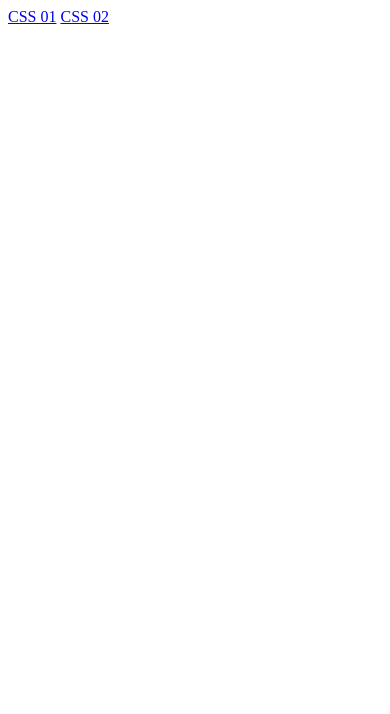
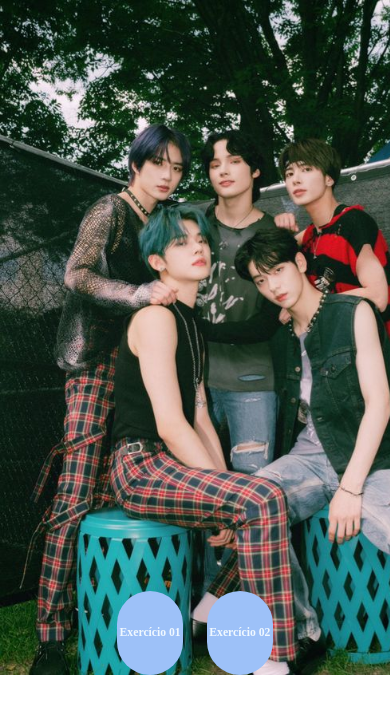
Before and after one commit to vkawaka/gitbattle, a plain HTML site: page index.html in a window 390 px wide. Drawn offline with Linux system fonts and the light colour scheme.

Commit message:
finalizado

```diff
--- a/index.html
+++ b/index.html
@@ -3,10 +3,13 @@
 <head>
     <meta charset="UTF-8">
     <meta name="viewport" content="width=device-width, initial-scale=1.0">
-    <title>Document</title>
+    <link rel="stylesheet" href="./style00.css">
+    <title>Desafio</title>
 </head>
 <body>
-    <a href="./exer01.html">CSS 01</a>
-    <a href="./exer02.html">CSS 02</a>
+   <div class="botoes">
+        <a href="./exer01.html">Exercício 01</a>
+        <a href="./exer02.html">Exercício 02</a>
+   </div>
 </body>
 </html>
--- /dev/null
+++ b/style00.css
@@ -0,0 +1,57 @@
+*{
+    margin: 0;
+    padding: 0;
+    box-sizing: border-box;
+}
+a{
+    text-decoration: none;
+}
+ol, ul, li{
+    list-style: none;
+}
+body{
+    background-image: url(./img/index.gif);
+    background-repeat: no-repeat;
+    background-size: cover;
+    display: flex;
+    justify-content: center;
+}
+a{
+    display: flex;
+    text-decoration: none;
+    background: rgba(157,193,248,255);
+    width: 15vw;
+    height: 10vh;
+    place-items: center;
+    justify-content: center;
+    border-radius: 55px;
+    font-size: 2vw;
+    color: aliceblue;
+    font-weight: 900;
+}
+.botoes{
+    display: flex;
+    flex-direction: row;
+    margin-top: 70vh;
+    gap: 15%;
+}
+@media(max-width: 768px){
+    body{
+        background-image: url(./img/index-mobile.png);
+        background-size: cover;
+        background-repeat: no-repeat;
+    }
+    a{
+        display: flex;
+        text-decoration: none;
+        background: rgba(157,193,248,255);
+        width: 20vw;
+        height: 10vh;
+        place-items: center;
+        justify-content: center;
+        border-radius: 55px;
+        color: aliceblue;
+        font-size: 3vw;
+    }
+    }
+}
--- a/style02.css
+++ b/style02.css
@@ -8,7 +8,7 @@ body{
     justify-content: center;
     margin-top: 50vh;
     padding-right: 8vw;
-    gap: 6vw;
+    gap: 7vw;
 }
 p{
     width: 24px;
@@ -30,12 +30,36 @@ p::before{
 p:nth-child(3){
     margin-right: 20vw;
 }
-p:nth-child(1)::before{
-    width: 140px;
-    height: 140px;
+p:nth-child(1)::after{
+    content: '';
+    width: 130px;
+    height: 130px;
     border-radius: 50%;
     background-color: #EEB850;
     position: absolute;
     top: -10vh;
+    left: -3.5vw;
     z-index: -1;
 }
+p:nth-child(3)::after{
+    content: '';
+    width: 130px;
+    height: 130px;
+    border-radius: 50%;
+    background-color: #EEB850;
+    position: absolute;
+    top: -10vh;
+    left: -3.5vw;
+    z-index: -1;
+}
+p:nth-child(2)::after{
+    content: '';
+    width: 200px;
+    height: 200px;
+    border-radius: 50%;
+    background-color: #EEB850;
+    position: absolute;
+    top: -19vh;
+    left: -5.5vw;
+    z-index: -1;
+}
```
Also changed, not shown: exer01.html (+1 -1 lines), exer02.html (+1 -1 lines), img/index-mobile.png (added), 1 other file.
